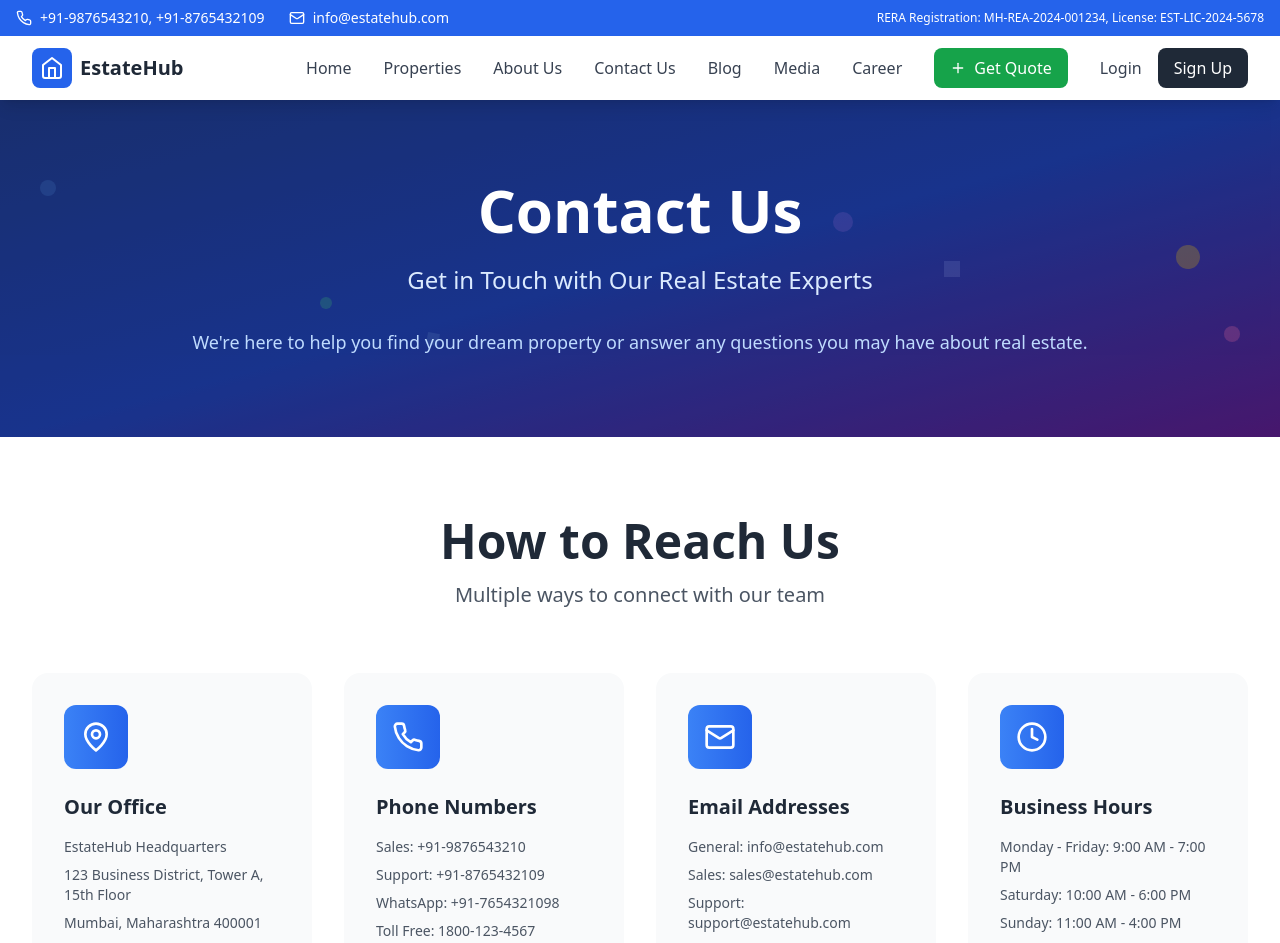
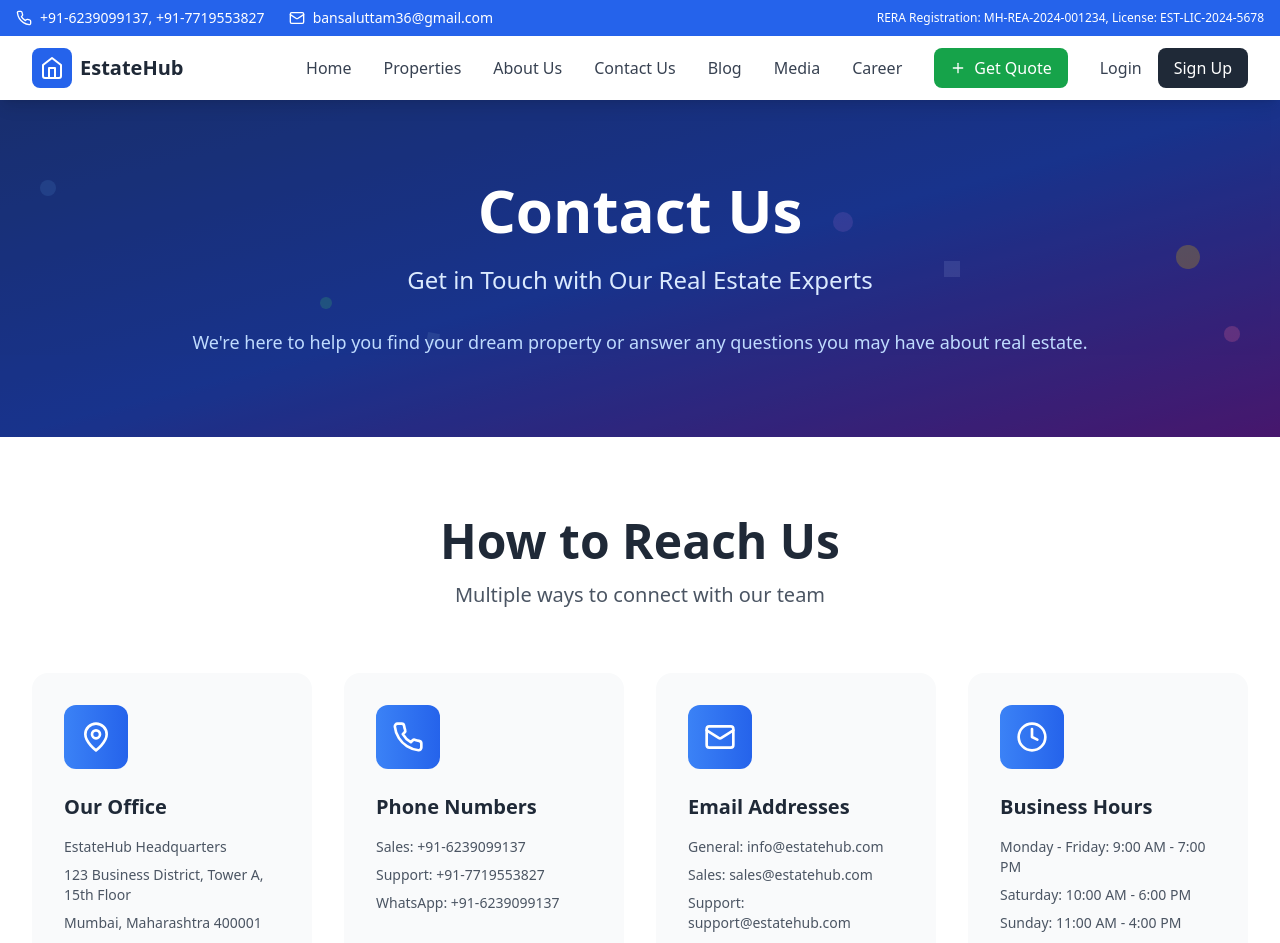
Before and after one commit to bansaluttam1011/EstateHubFrontend, a React (Vite) app: page /contact in a window 1280 px wide. Shown: the top 943 px of the page. Built offline with nearby package versions, Linux system fonts and the light colour scheme.

Commit message:
Details Updated

```diff
--- a/src/components/Header.tsx
+++ b/src/components/Header.tsx
@@ -21,11 +21,11 @@ const Header = () => {
           <div className="flex items-center space-x-6">
             <div className="flex items-center space-x-2">
               <Phone className="h-4 w-4" />
-              <span>+91-9876543210, +91-8765432109</span>
+              <span>+91-6239099137, +91-7719553827</span>
             </div>
             <div className="flex items-center space-x-2">
               <Mail className="h-4 w-4" />
-              <span>info@estatehub.com</span>
+              <span>bansaluttam36@gmail.com</span>
             </div>
           </div>
           <div className="text-xs mt-1 sm:mt-0">
--- a/src/pages/ContactUs.tsx
+++ b/src/pages/ContactUs.tsx
@@ -50,10 +50,10 @@ const ContactUs = () => {
       icon: Phone,
       title: 'Phone Numbers',
       details: [
-        'Sales: +91-9876543210',
-        'Support: +91-8765432109',
-        'WhatsApp: +91-7654321098',
-        'Toll Free: 1800-123-4567'
+        'Sales: +91-6239099137',
+        'Support: +91-7719553827',
+        'WhatsApp: +91-6239099137',
+
       ]
     },
     {
```
